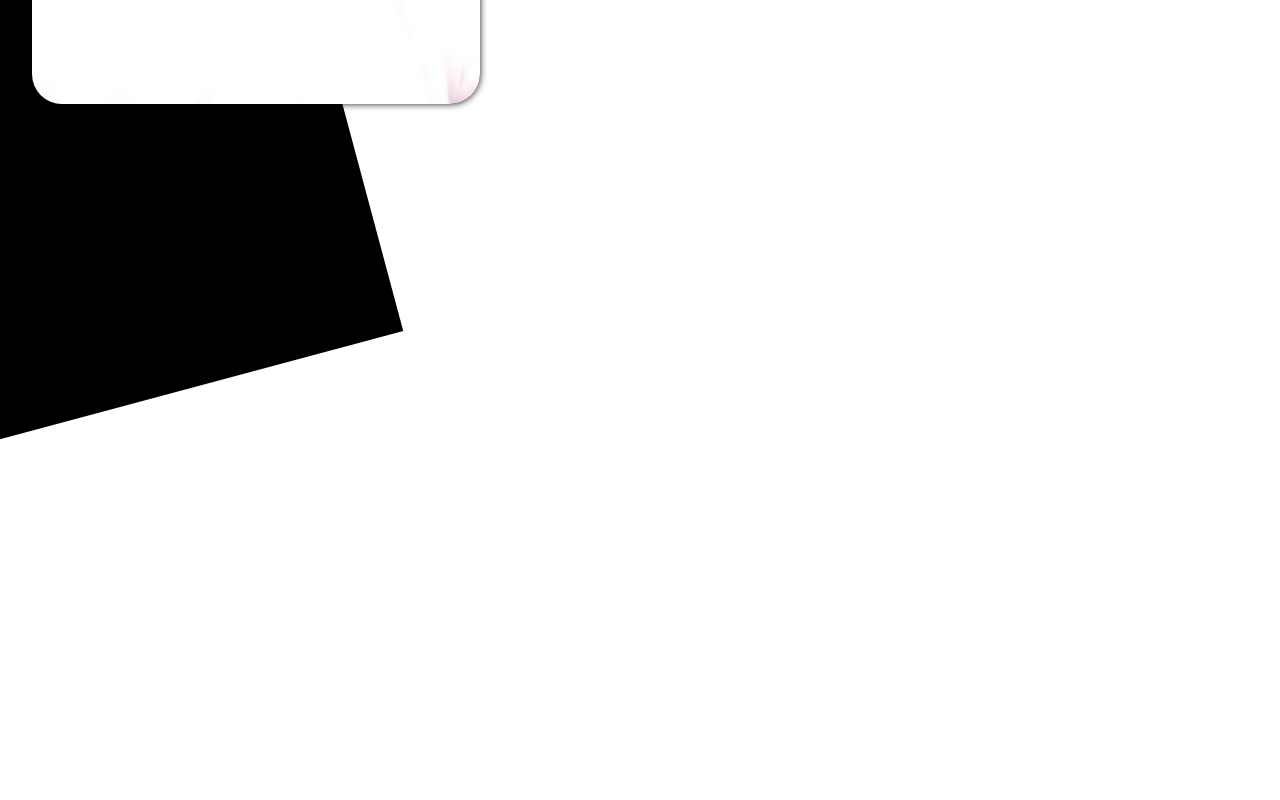
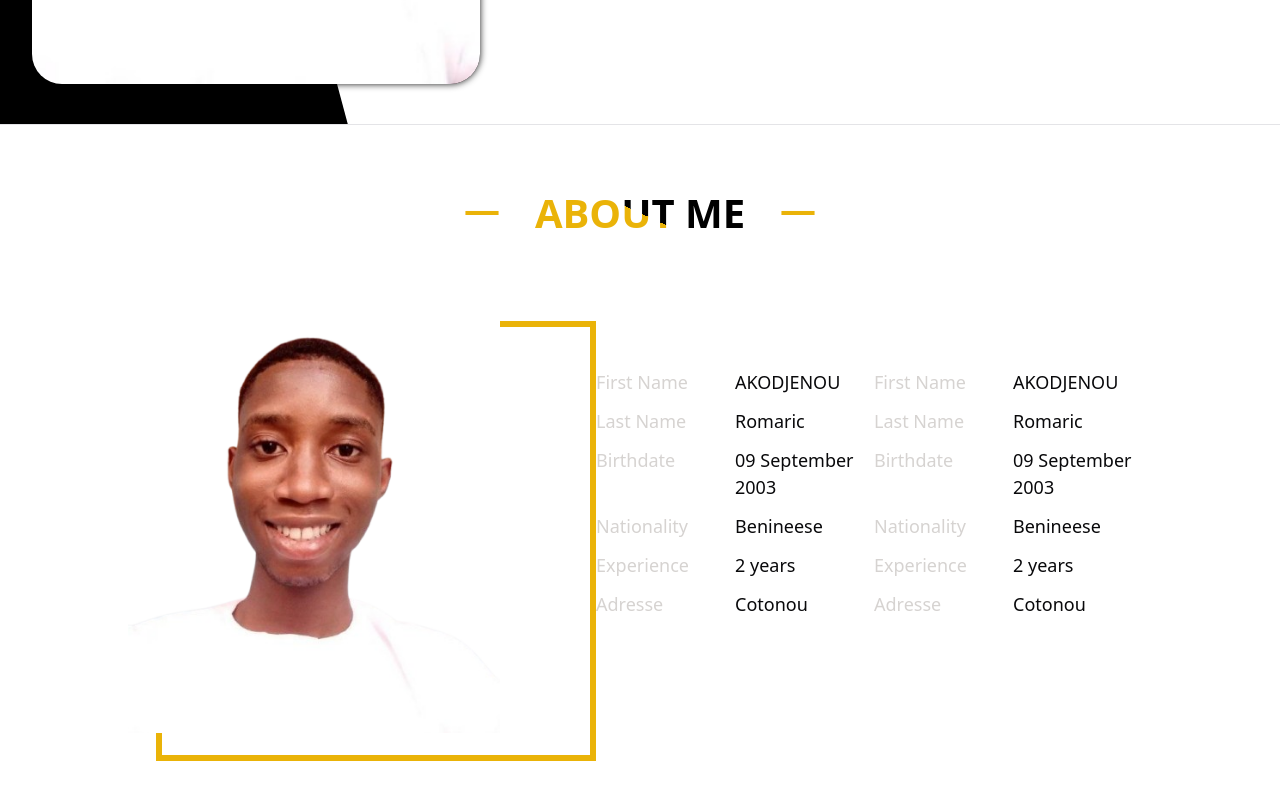
Before and after one commit to Roma-ric/romaric-akodjenou, a Next.js app: page / in a window 1280 px wide. Shown: the part 676-1476 px from the top of the page. Before the commit the page ends 800 px from the top, so only its background shows below. Built offline with nearby package versions, Linux system fonts and the light colour scheme.

Commit message:
28-02-2025 romaric

```diff
--- /dev/null
+++ b/src/app/components/portfolio/About.tsx
@@ -0,0 +1,91 @@
+import React from 'react';
+import Link from 'next/link';
+import AdaptiveText from './AdaptativeText';
+import SectionTitle from './SectionTitle';
+
+const About = () => {
+    return (
+        <div className="relative min-h-screen py-16 bg-transparent flex flex-col md:flex-row overflow-hidden md:pb-16">
+
+            <SectionTitle
+                text={"ABOUT ME"}
+                percentage={50}
+            />
+
+            <div className='w-[80%] flex items-center mx-auto'>
+                <div className='flex mt-10 relative mr-24'>
+                    <img
+                        src="file/profile-white.png"
+                        alt="Romaric AKODJENOU"
+                        className="w-[27.5rem] h-[27.5rem] block dark:hidden object-cover z-30"
+                    />
+                    <img
+                        src="file/profile-black.png"
+                        alt="Romaric AKODJENOU"
+                        className="w-[27.5rem] h-[27.5rem] hidden dark:block object-cover z-30"
+                    />
+                    <div className='absolute mt-7 ml-7 w-[27.5rem] h-[27.5rem] border-[6px] border-yellow-500'>
+
+                    </div>
+                </div>
+                <div className='flex text-xl'>
+                    <div className='flex flex-col space-y-3'>
+                        <div className='grid grid-cols-2'>
+                            <span className='text-stone-300'> First Name </span>
+                            <span className='text-start'> AKODJENOU </span>
+                        </div>
+                        <div className='grid grid-cols-2'>
+                            <span className='text-stone-300'> Last Name </span>
+                            <span> Romaric </span>
+                        </div>
+                        <div className='grid grid-cols-2'>
+                            <span className='text-stone-300'> Birthdate </span>
+                            <span> 09 September 2003 </span>
+                        </div>
+                        <div className='grid grid-cols-2'>
+                            <span className='text-stone-300'> Nationality </span>
+                            <span> Benineese </span>
+                        </div>
+                        <div className='grid grid-cols-2'>
+                            <span className='text-stone-300'> Experience </span>
+                            <span> 2 years </span>
+                        </div>
+                        <div className='grid grid-cols-2'>
+                            <span className='text-stone-300'> Adresse </span>
+                            <span> Cotonou </span>
+                        </div>
+                    </div>
+                    <div className='flex flex-col space-y-3'>
+                        <div className='grid grid-cols-2'>
+                            <span className='text-stone-300'> First Name </span>
+                            <span> AKODJENOU </span>
+                        </div>
+                        <div className='grid grid-cols-2'>
+                            <span className='text-stone-300'> Last Name </span>
+                            <span> Romaric </span>
+                        </div>
+                        <div className='grid grid-cols-2'>
+                            <span className='text-stone-300'> Birthdate </span>
+                            <span> 09 September 2003 </span>
+                        </div>
+                        <div className='grid grid-cols-2'>
+                            <span className='text-stone-300'> Nationality </span>
+                            <span> Benineese </span>
+                        </div>
+                        <div className='grid grid-cols-2'>
+                            <span className='text-stone-300'> Experience </span>
+                            <span> 2 years </span>
+                        </div>
+                        <div className='grid grid-cols-2'>
+                            <span className='text-stone-300'> Adresse </span>
+                            <span> Cotonou </span>
+                        </div>
+                    </div>
+                </div>
+            </div>
+
+        </div>
+    );
+};
+
+export default About;
--- /dev/null
+++ b/src/app/components/portfolio/AdaptativeText.tsx
@@ -0,0 +1,49 @@
+"use client";
+
+import React from "react";
+
+export interface AdaptiveTextProps {
+  text: string;
+  percentage: number;
+}
+
+const AdaptiveText: React.FC<AdaptiveTextProps> = ({ text, percentage }) => {
+  return (
+    <div
+      className={`flex-1 flex items-center justify-between h-12 scrn_bk_3:h-7 py-[0.925rem] scrn_bk_3:py-[0.425rem] relative`}
+    >
+      <div
+        className={`hidden dark:flex justify-between bg-origin-padding whitespace-nowrap overflow-hidden text-transparent px-5 font-bold scrn_bk_3:pt-0 z-40 w-full text-6xl`}
+        style={{
+          backgroundImage: `linear-gradient(25deg, #eab308 0%, #eab308 ${100 - percentage
+            }%, white -10%, white 100%)`,
+          WebkitBackgroundClip: "text",
+          MozBackgroundClip: "text",
+          backgroundClip: "text",
+          backgroundPosition: "0 0",
+        }}
+      >
+        {text}
+      </div>
+      <div
+        className={`flex dark:hidden justify-between bg-origin-padding whitespace-nowrap overflow-hidden text-transparent px-5 font-bold scrn_bk_3:pt-0 z-40 w-full text-6xl`}
+        style={{
+          backgroundImage: `linear-gradient(25deg, #eab308 0%, #eab308 ${100 - percentage
+            }%, #000000 -10%, #000000 100%)`,
+          WebkitBackgroundClip: "text",
+          MozBackgroundClip: "text",
+          backgroundClip: "text",
+          backgroundPosition: "0 0",
+        }}
+      >
+        {text}
+      </div>
+      <div
+        className={`z-30 absolute h-full bg-white dark:bg-black`}
+        style={{ width: `${percentage}%` }}
+      ></div>
+    </div>
+  );
+};
+
+export default AdaptiveText;
--- a/src/app/components/portfolio/AnimatedButton.tsx
+++ b/src/app/components/portfolio/AnimatedButton.tsx
@@ -17,37 +17,55 @@ const AnimatedButton: React.FC<AnimatedButtonProps> = ({
     anchor,
     className = ""
 }) => {
+    const [isHovered, setIsHovered] = React.useState(false);
+
+    const handleHoverStart = () => setIsHovered(true);
+    const handleHoverEnd = () => setIsHovered(false);
+
     return (
-        <motion.div
-            className={cn(`relative w-40 h-12 overflow-hidden flex items-center`, className)}
-            initial={{ width: "auto" }}
-            whileHover={{ width: 160 }}
-            transition={{ duration: 0.3, ease: "easeInOut" }}
+        <motion.button
+            className={cn(
+                "flex items-center justify-center rounded-full transition-colors",
+                isHovered ? "bg-yellow-500" : "bg-black",
+                className
+            )}
             onClick={() => {
                 const element = document.getElementById(anchor);
                 element?.scrollIntoView({ behavior: "smooth" });
-            }
-            }
+            }}
+            onHoverStart={handleHoverStart}
+            onHoverEnd={handleHoverEnd}
+            initial={false}
+            animate={{
+                width: isHovered ? "auto" : "48px",
+                height: "48px",
+                paddingLeft: isHovered ? "12px" : "0px",
+                paddingRight: isHovered ? "12px" : "0px",
+            }}
+            transition={{
+                duration: 0.2,
+                ease: "easeInOut"
+            }}
         >
-            <motion.div
-                className="flex items-center justify-between bg-black dark:bg-yellow text-white rounded-full px-5 py-2 w-full h-full"
-                layout
+            <motion.span
+                className="font-bold text-sm whitespace-nowrap overflow-hidden uppercase text-white"
+                initial={false}
+                animate={{
+                    opacity: isHovered ? 1 : 0,
+                    width: isHovered ? "auto" : 0,
+                    marginLeft: isHovered ? "8px" : 0,
+                }}
+                transition={{
+                    duration: 0.2,
+                    ease: "easeInOut"
+                }}
             >
-                <motion.span
-                    className="font-bold text-base"
-                    layout
-                >
-                    {title}
-                </motion.span>
-
-                <motion.div
-                    className="bg-black dark:bg-white rounded-full p-1.5 flex items-center justify-center"
-                    layout
-                >
-                    {icon}
-                </motion.div>
-            </motion.div>
-        </motion.div>
+                {title}
+            </motion.span>
+            <div className="flex items-center justify-center w-6 h-6 flex-shrink-0">
+                {icon}
+            </div>
+        </motion.button>
     );
 };
 
--- /dev/null
+++ b/src/app/components/portfolio/SectionTitle.tsx
@@ -0,0 +1,24 @@
+import AdaptiveText, { AdaptiveTextProps } from "./AdaptativeText";
+
+const SectionTitle: React.FC<AdaptiveTextProps> = ({ text, percentage }) => {
+    return (
+        <h1 className="text-center text-5xl flex justify-center items-center font-bold mb-4">
+            <span className="mr-4 -mt-1.5 text-yellow-500">—</span>
+            <div className='hidden dark:flex font-bold max-w-[15rem] justify-center mx-1'>
+                <AdaptiveText
+                    text={text}
+                    percentage={percentage}
+                />
+            </div> {''}
+            <div className='flex dark:hidden font-bold max-w-[15rem] justify-center mx-1'>
+                <AdaptiveText
+                    text={text}
+                    percentage={percentage}
+                />
+            </div> {''}
+            <span className="ml-4 -mt-1.5 text-yellow-500">—</span>
+        </h1>
+    )
+}
+
+export default SectionTitle;
--- a/src/app/layout.tsx
+++ b/src/app/layout.tsx
@@ -3,6 +3,7 @@ import { Geist, Geist_Mono } from "next/font/google";
 import "./globals.css";
 import { ThemeProvider } from "./hooks/theme-context";
 import ThemeToggle from "./components/portfolio/ThemeToggle";
+import AnimatedButton from "./components/portfolio/AnimatedButton";
 
 const geistSans = Geist({
   variable: "--font-geist-sans",
@@ -15,8 +16,8 @@ const geistMono = Geist_Mono({
 });
 
 export const metadata: Metadata = {
-  title: "Romaric AKODJENOU",
-  description: "Portfolio - Romaric AKODJENOU",
+  title: "Next js ",
+  description: "Generate",
 };
 
 export default function RootLayout({
@@ -42,7 +43,7 @@ export default function RootLayout({
           </div>
 
           {/* Menu navigation latéral */}
-          <div className="fixed md:bg-black md:rounded-t-3xl md:-rounded-b-3xl after:w-[80%] md:dark:bg-white md:p-2 md:translate-y-0 md:flex-row md:bottom-0 md:right-auto md:inset-x-1/4 right-4 top-1/2 md:top-auto -translate-y-1/2 flex flex-col gap-4 z-40">
+          <div className="fixed md:hidden md:bg-black md:rounded-t-3xl md:-rounded-b-3xl md:dark:bg-white md:p-2 md:translate-y-0 md:flex-row md:bottom-0 md:right-auto right-4 top-1/2 md:top-auto -translate-y-1/2 flex flex-col gap-4 z-40">
             <div className="bg-black dark:bg-zinc-700 hover:bg-yellow-500 dark:hover:bg-yellow-500 p-3.5 rounded-full cursor-pointer">
               <svg xmlns="http://www.w3.org/2000/svg" className="h-6 w-6 text-white" fill="none" viewBox="0 0 24 24" stroke="currentColor">
                 <path strokeLinecap="round" strokeLinejoin="round" strokeWidth={2} d="M3 12l2-2m0 0l7-7 7 7M5 10v10a1 1 0 001 1h3m10-11l2 2m-2-2v10a1 1 0 01-1 1h-3m-6 0a1 1 0 001-1v-4a1 1 0 011-1h2a1 1 0 011 1v4a1 1 0 001 1m-6 0h6" />
--- a/src/app/page.tsx
+++ b/src/app/page.tsx
@@ -2,6 +2,7 @@
 
 import Head from 'next/head';
 import Hero from './components/portfolio/Hero';
+import About from './components/portfolio/About';
 
 export default function Home() {
 
@@ -15,6 +16,8 @@ export default function Home() {
       {/* Hero */}
       <Hero />
 
+      {/* About */}
+      <About />
 
     </div>
   );
--- a/tailwind.config.ts
+++ b/tailwind.config.ts
@@ -70,6 +70,9 @@ export default {
 				'10xl': '8rem'
 			},
 			screens: {
+				"low-xs": {
+					max: '380px'
+				},
 				xs: {
 					max: '480px'
 				},
```
Also changed, not shown: src/app/components/portfolio/Hero.tsx (+11 -12 lines).
